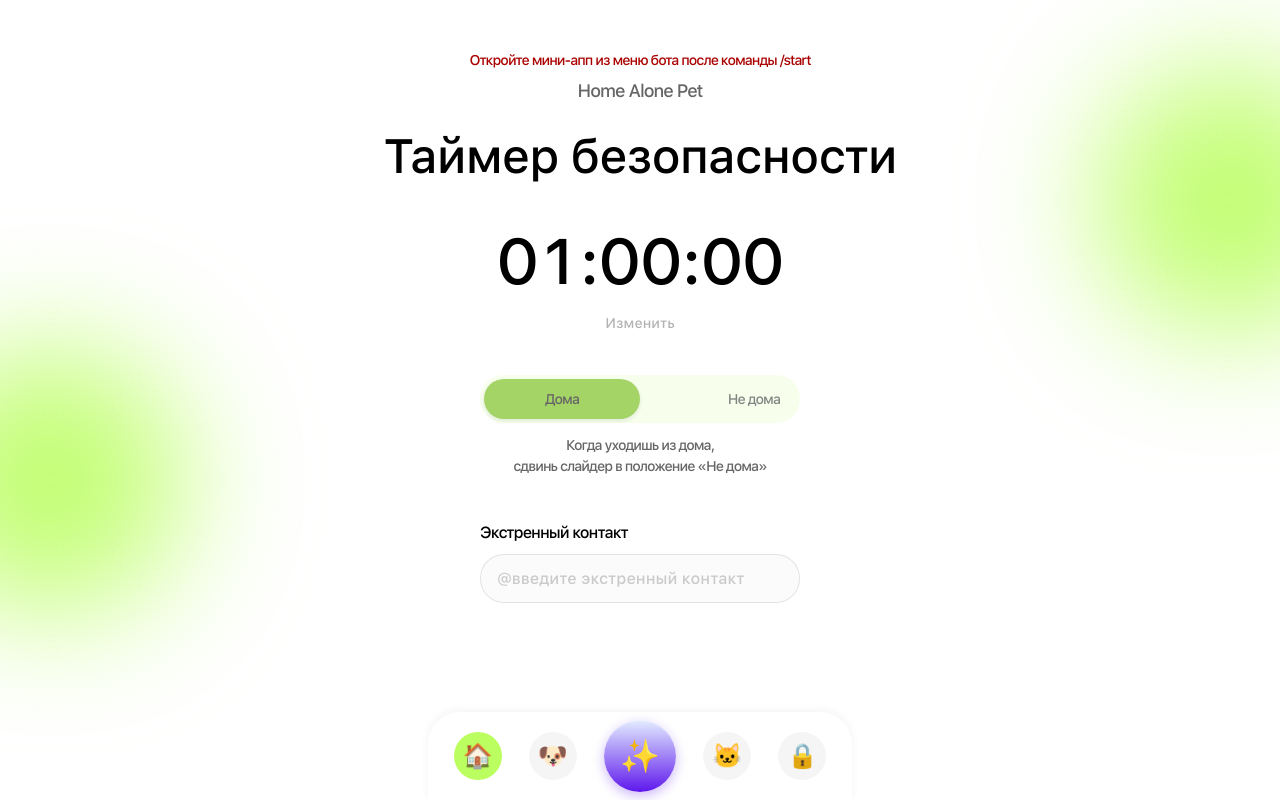
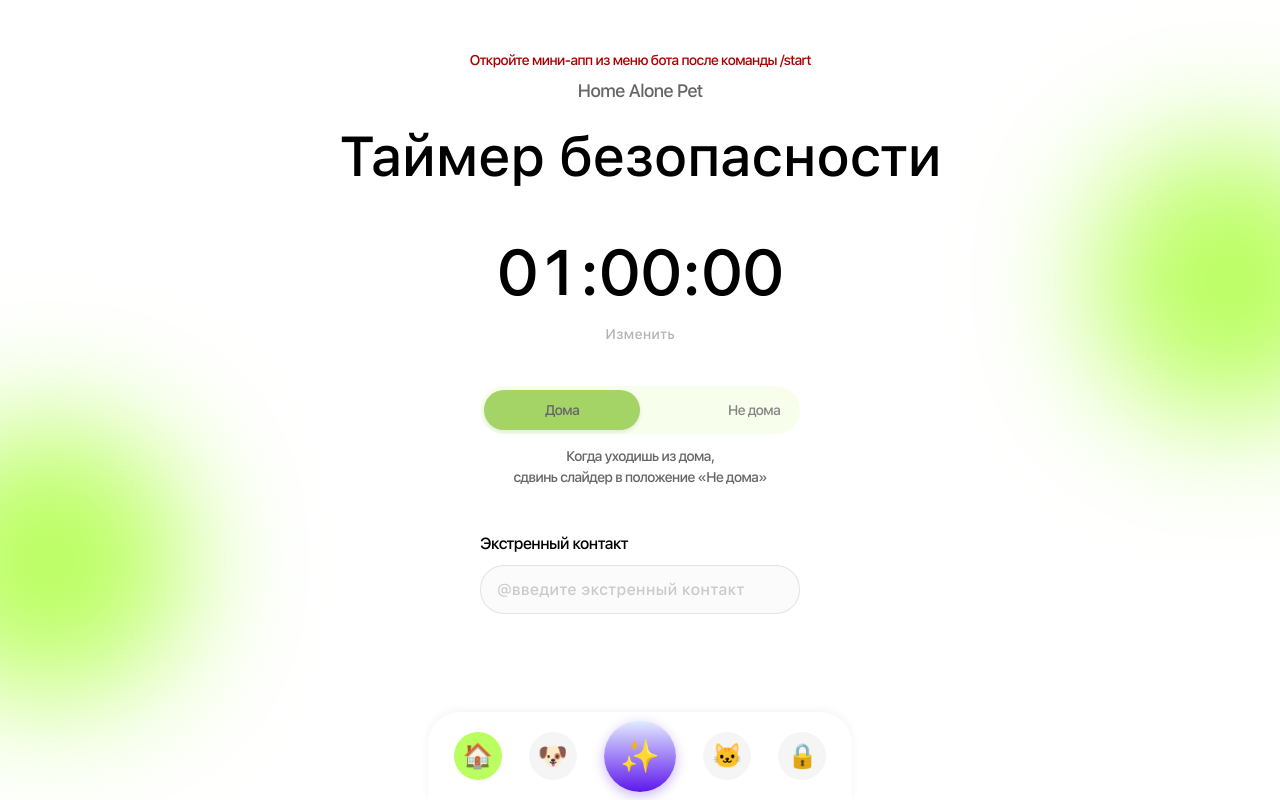
Before and after one commit to Klyaksonchik/HomeAloneMiniApp, a React (Create React App) app in the folder Frontend/: page / in a window 1280 px wide. Built offline with nearby package versions, Linux system fonts and the light colour scheme.

Commit message:
Update index.css icons 3

```diff
--- a/Frontend/src/index.css
+++ b/Frontend/src/index.css
@@ -1,10 +1,17 @@
+html, body {
+  margin: 0;
+  padding: 0;
+  height: 100%;
+  overflow: hidden;
+}
+
 body {
-  margin: 0;
   font-family: 'SFProText', -apple-system, BlinkMacSystemFont, 'Segoe UI', sans-serif;
   font-weight: 500;
   background-color: #fff;
   color: #000;
   overflow-x: hidden;
+  overflow-y: hidden;
   letter-spacing: -1px;
 }
 
@@ -29,11 +36,11 @@ body {
 .app::before {
   content: '';
   position: fixed;
-  top: 60%;
+  top: 70%;
   left: -100px;
   width: 300px;
   height: 300px;
-  background: radial-gradient(ellipse, #BAFE5F 0%, rgba(186, 254, 95, 0.8) 50%, transparent 80%);
+  background: radial-gradient(ellipse, #BAFE5F 0%, rgba(186, 254, 95, 1) 50%, transparent 80%);
   filter: blur(60px);
   pointer-events: none;
   z-index: 0;
@@ -44,11 +51,11 @@ body {
 .app::after {
   content: '';
   position: fixed;
-  top: 25%;
+  top: 35%;
   right: -100px;
   width: 300px;
   height: 300px;
-  background: radial-gradient(ellipse, #BAFE5F 0%, rgba(186, 254, 95, 0.8) 50%, transparent 80%);
+  background: radial-gradient(ellipse, #BAFE5F 0%, rgba(186, 254, 95, 1) 50%, transparent 80%);
   filter: blur(60px);
   pointer-events: none;
   z-index: 0;
@@ -58,11 +65,11 @@ body {
 
 /* Когда не дома - красные эллипсы */
 .app.not-home::before {
-  background: radial-gradient(ellipse, #fe5f6b 0%, rgba(254, 95, 107, 0.8) 50%, transparent 80%);
+  background: radial-gradient(ellipse, #fe5f6b 0%, rgba(254, 95, 107, 1) 50%, transparent 80%);
 }
 
 .app.not-home::after {
-  background: radial-gradient(ellipse, #fe5f6b 0%, rgba(254, 95, 107, 0.8) 50%, transparent 80%);
+  background: radial-gradient(ellipse, #fe5f6b 0%, rgba(254, 95, 107, 1) 50%, transparent 80%);
 }
 
 .app > * {
@@ -81,9 +88,9 @@ body {
 }
 
 .main-title {
-  margin: 24px auto 16px;
+  margin: 20px auto 20px;
   color: #000;
-  font-size: 48px;
+  font-size: 56px;
   font-weight: 500;
   font-family: 'SFProText', sans-serif;
   text-align: center;
@@ -576,7 +583,7 @@ body {
   align-items: center;
   justify-content: space-around;
   box-shadow: 0 -2px 10px rgba(0, 0, 0, 0.05);
-  z-index: 100;
+  z-index: 1000;
 }
 
 .nav-button {
@@ -693,6 +700,7 @@ body {
   background: #fff;
   position: relative;
   overflow-y: hidden;
+  overflow-x: hidden;
   padding-bottom: 100px;
   padding-top: clamp(20px, 5vh, 40px);
 }
@@ -700,11 +708,11 @@ body {
 .info-page::before {
   content: '';
   position: fixed;
-  top: 60%;
+  top: 70%;
   left: -100px;
   width: 300px;
   height: 300px;
-  background: radial-gradient(ellipse, #BAFE5F 0%, rgba(186, 254, 95, 0.8) 50%, transparent 80%);
+  background: radial-gradient(ellipse, #BAFE5F 0%, rgba(186, 254, 95, 1) 50%, transparent 80%);
   filter: blur(60px);
   pointer-events: none;
   z-index: 0;
@@ -715,11 +723,11 @@ body {
 .info-page::after {
   content: '';
   position: fixed;
-  top: 25%;
+  top: 35%;
   right: -100px;
   width: 300px;
   height: 300px;
-  background: radial-gradient(ellipse, #BAFE5F 0%, rgba(186, 254, 95, 0.8) 50%, transparent 80%);
+  background: radial-gradient(ellipse, #BAFE5F 0%, rgba(186, 254, 95, 1) 50%, transparent 80%);
   filter: blur(60px);
   pointer-events: none;
   z-index: 0;
@@ -758,9 +766,9 @@ body {
 }
 
 .info-page-header .page-title {
-  margin: 24px auto 16px;
+  margin: 20px auto 20px;
   color: #000;
-  font-size: 48px;
+  font-size: 56px;
   font-weight: 500;
   font-family: 'SFProText', sans-serif;
   text-align: center;
```
